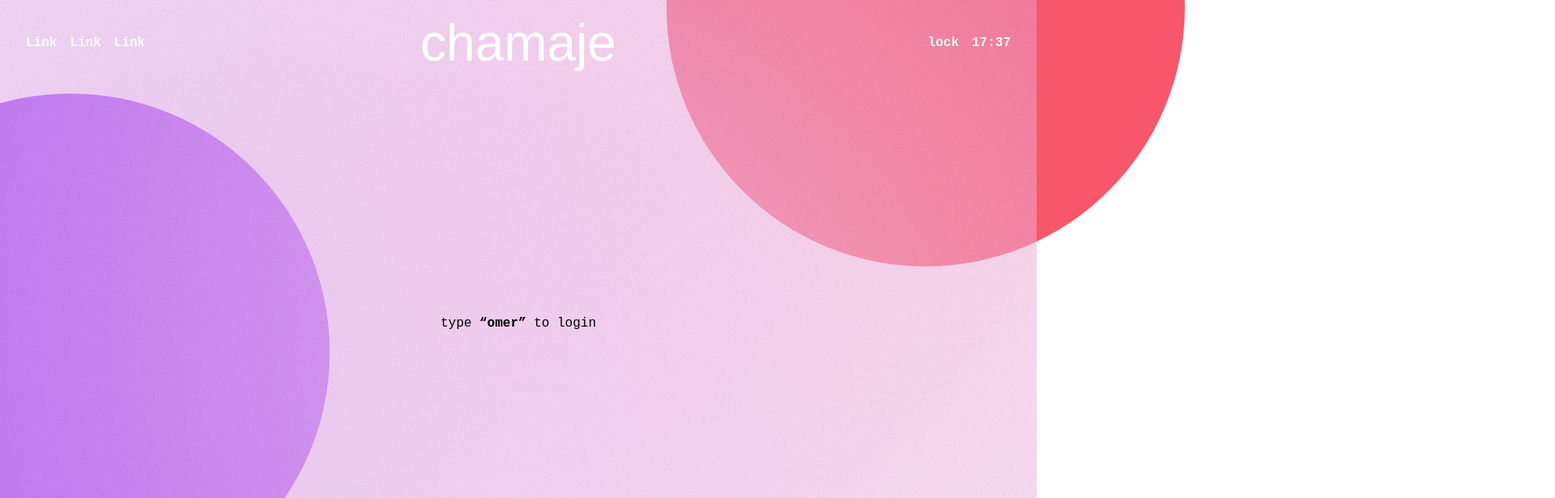
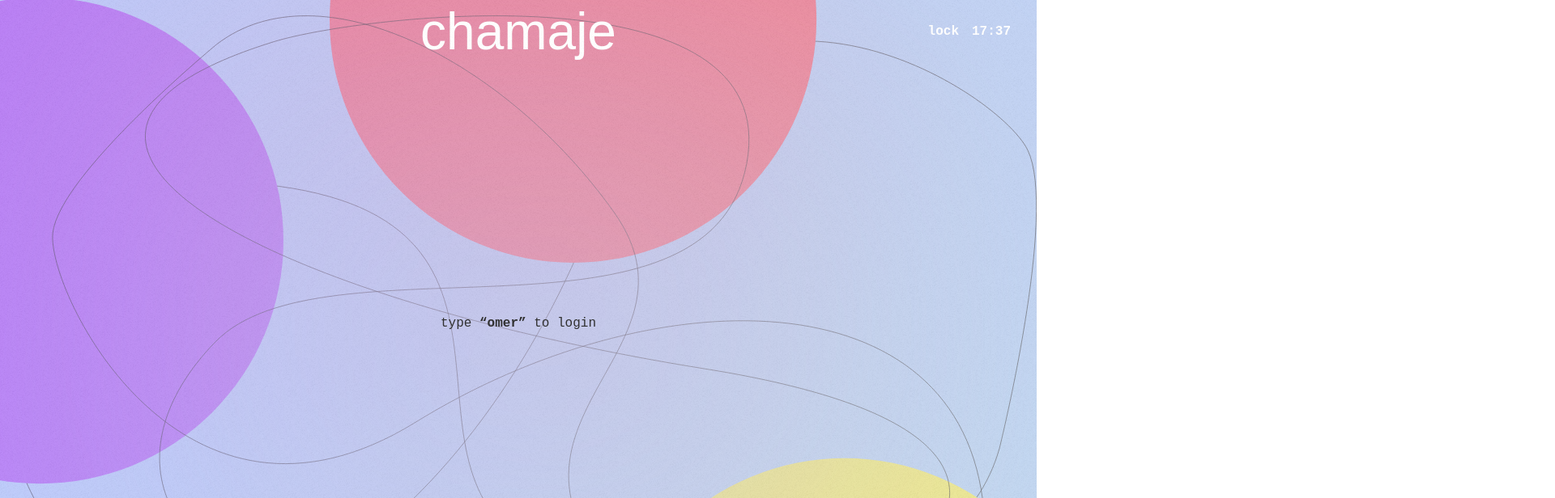
Before and after one commit to n1kito/ft_transcendence, a React (Create React App) app in the folder react-chamaje/: page / in a window 1280 px wide. Shown: the top 616 px of the page at 81% size, 1920 px wide, since content can reach past the window. Built offline with nearby package versions, Linux system fonts and the light colour scheme; a web font is replaced by a local one.

Commit message:
fixed bg component

```diff
--- a/react-chamaje/src/components/Background/Background.css
+++ b/react-chamaje/src/components/Background/Background.css
@@ -1,8 +1,8 @@
 /* Styling the Background component */
 
-.cls-1 {
+.paths {
 	fill: none;
-	/* stroke: black; */
+	stroke: black;
 	stroke-miterlimit: 1;
 }
 
@@ -11,12 +11,15 @@
 	z-index: 0;
 	top: 0;
 	left: 0;
-	margin: 0;
+	padding: 0;
+	/* margin: 0 !important; */
 	overflow: hidden;
-	width: 100dvw;
-	height: 100dvh;
-	background-color: rgba(148, 187, 233, 1);
+	max-width: 100dvw;
+	max-height: 100dvh;
+	/* background-color: rgba(148, 187, 233, 1); */
+	background-color: black;
 	opacity: 0;
+	pointer-events: none;
 }
 
 #blur {
@@ -24,23 +27,20 @@
 	z-index: 10;
 	height: 100%;
 	width: 100%;
-	/* background-color: rgba(255, 255, 255, 0.1); */
 	backdrop-filter: blur(350px);
 }
 
 #noise {
-	/* background-image: ; */
 	position: fixed;
-	z-index: 11;
-	/* background-color: red; */
+	z-index: 150;
 	top: 0;
 	left: 0;
 	width: 100vw;
 	height: 100vh;
 	background-size: 10%;
 	background-blend-mode: soft-light;
-	opacity: 0.3;
-	background-color: rgba(161, 17, 140, 0.5);
+	opacity: 0.2;
+	pointer-events: none;
 	animation: background-noise 0.3s infinite;
 }
 
@@ -58,9 +58,3 @@
 		background-image: url('./images/grain1.png');
 	}
 }
-
-#circle1,
-#circle2,
-#circle3 {
-	/* display: none; */
-}
--- a/react-chamaje/src/components/Background/Background.tsx
+++ b/react-chamaje/src/components/Background/Background.tsx
@@ -47,26 +47,28 @@ const Background = () => {
 			<div id="blur"></div>
 			<svg
 				xmlns="http://www.w3.org/2000/svg"
-				width="2044"
-				height="1216"
+				width="100ddvw"
+				height="100dvh"
 				viewBox="0 0 2044 1216"
+				overflow="hidden"
+				style={{ backgroundColor: '#aed0ff' }}
 			>
 				<g id="path1">
 					<path
 						id="path-1"
 						data-name="path1"
-						className="cls-1"
+						className="paths"
 						d="m86.46,984.7C-2.75,864.52-167.87,279.23,491.41,330.97c659.28,51.73,223.46,585.54,592.61,734.86,369.15,149.32,803.73,82.3,886.45-210.46,0,0,116.05-467.96,55.56-590.24-60.5-122.28-623.48-475.01-853.11,123.46C943.28,987.05,411.16,1422.09,86.46,984.7Z"
 					/>
 				</g>
-				<circle id="circle1" r="20rem" fill="#A757F8" />
-				<circle id="circle2" r="20rem" fill="#F8576A" />
-				<circle id="circle3" r="20rem" fill="#F8EF57" />
+				<circle id="circle1" r="30rem" fill="#A757F8" />
+				<circle id="circle2" r="30rem" fill="#F8576A" />
+				<circle id="circle3" r="30rem" fill="#F8EF57" />
 				<g id="path2">
 					<path
 						id="path-2"
 						data-name="path2"
-						className="cls-1"
+						className="paths"
 						d="m540.03,51.62C711.39-1.44,1545.97-99.63,1472.2,292.45c-73.77,392.08-834.93,132.9-1047.85,352.43-212.92,219.54-117.36,477.99,300.11,527.18,0,0,667.27,69.02,841.64,33.04,174.36-35.98,677.33-370.79-176.04-507.36C536.67,561.18-83.66,244.73,540.03,51.62Z"
 					/>
 				</g>
@@ -74,7 +76,7 @@ const Background = () => {
 					<path
 						id="path-3"
 						data-name="path-3"
-						className="cls-1"
+						className="paths"
 						d="m1939.96,978.2c11.55,129.94-139.67,618.35-622.79,229.57-483.11-388.78,106.4-519.86-106.86-819.78C997.05,88.07,630.49-99.11,427.54,56.58c0,0-311.94,257.52-323.51,373.5-11.57,115.98,254.22,658.79,715.71,372.99,461.49-285.8,1078.19-297.77,1120.22,175.14Z"
 					/>
 				</g>
--- a/react-chamaje/src/components/Login/Login.css
+++ b/react-chamaje/src/components/Login/Login.css
@@ -3,8 +3,6 @@
 @import url('https://use.typekit.net/rgo5nbx.css');
 
 #wrapper {
-	/* opacity: 0; */
-	/* background-color: rgb(221, 230, 240); */
 	position: fixed;
 	z-index: 100;
 	height: 100vh;
@@ -12,34 +10,30 @@
 	margin: 0;
 	display: flex;
 	flex-direction: column;
-	/* /* background: rgb(238, 174, 202); */
-	/* background: radial-gradient(
-		circle,
-		rgba(148, 187, 233, 1) 0%,
-		rgba(148, 187, 233, 15) 100%
-	); */
 	background: rgba(148, 187, 233, 1);
 	background-color: transparent;
 	font-family: 'Courier New', Courier, monospace;
 	user-select: none;
+	cursor: default;
 }
 
 #navBar {
-	/* outline: 1px solid blue; */
 	position: initial;
 	top: 2rem;
 	left: 2rem;
-	/* transition: position 1s linear; */
 	display: flex;
 	flex-direction: row;
 	flex-wrap: nowrap;
 	justify-content: space-evenly;
 	gap: 1rem;
-	padding: 1rem 2rem;
+	z-index: 1;
+	padding: 0.1rem 2rem;
 	align-items: center;
 	color: white;
 	font-weight: bold;
-	/* color: black; */
+	/* background-color: white;
+	border: 1px solid black;
+	color: black; */
 }
 
 #navBar * {
@@ -58,6 +52,7 @@
 	display: flex;
 	justify-content: left;
 	gap: 1rem;
+	opacity: 0;
 }
 
 #menuItems,
--- a/react-chamaje/src/index.css
+++ b/react-chamaje/src/index.css
@@ -5,6 +5,8 @@ body {
 		sans-serif;
 	-webkit-font-smoothing: antialiased;
 	-moz-osx-font-smoothing: grayscale;
+	overflow: hidden;
+	/* TODO: try to change overflow hidden on body, cause issue with Login background overflow on height */
 }
 
 code {
```
